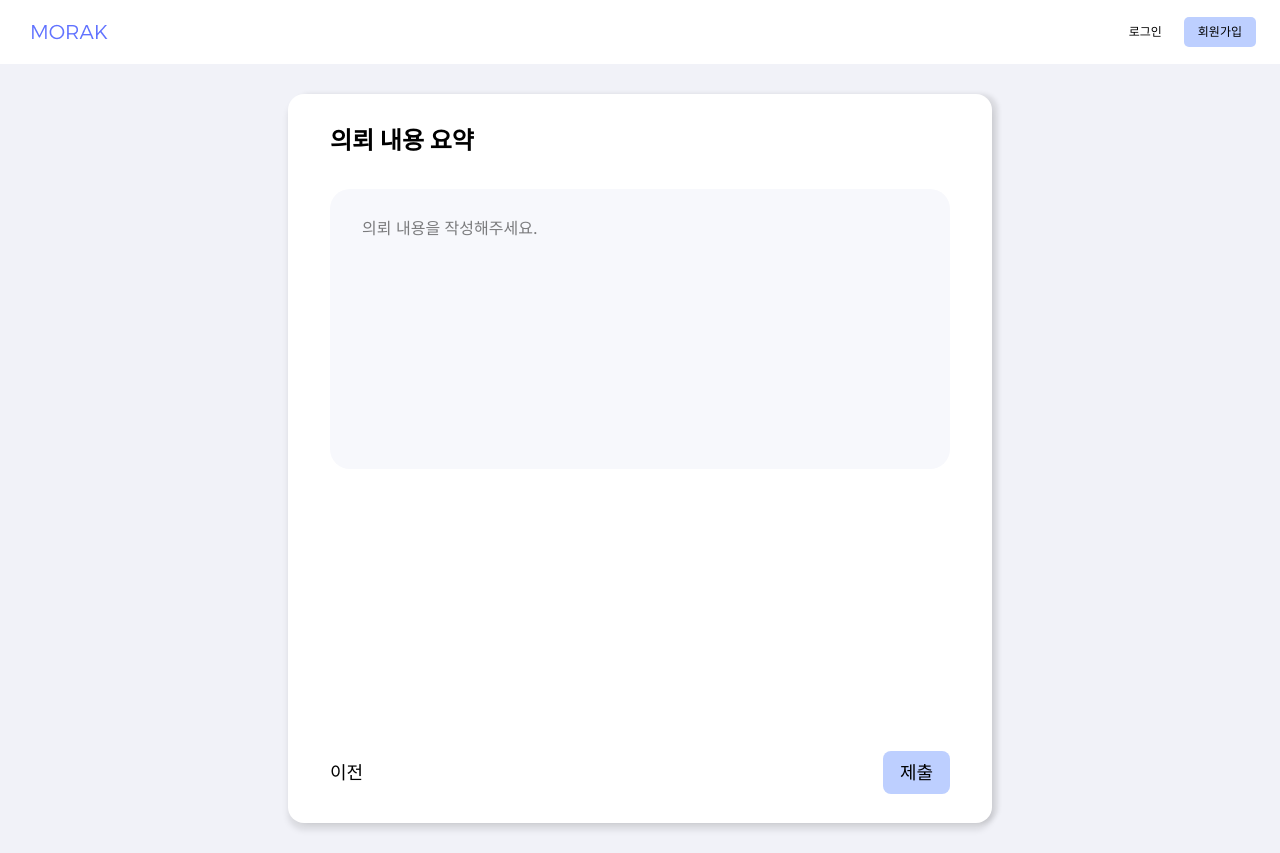
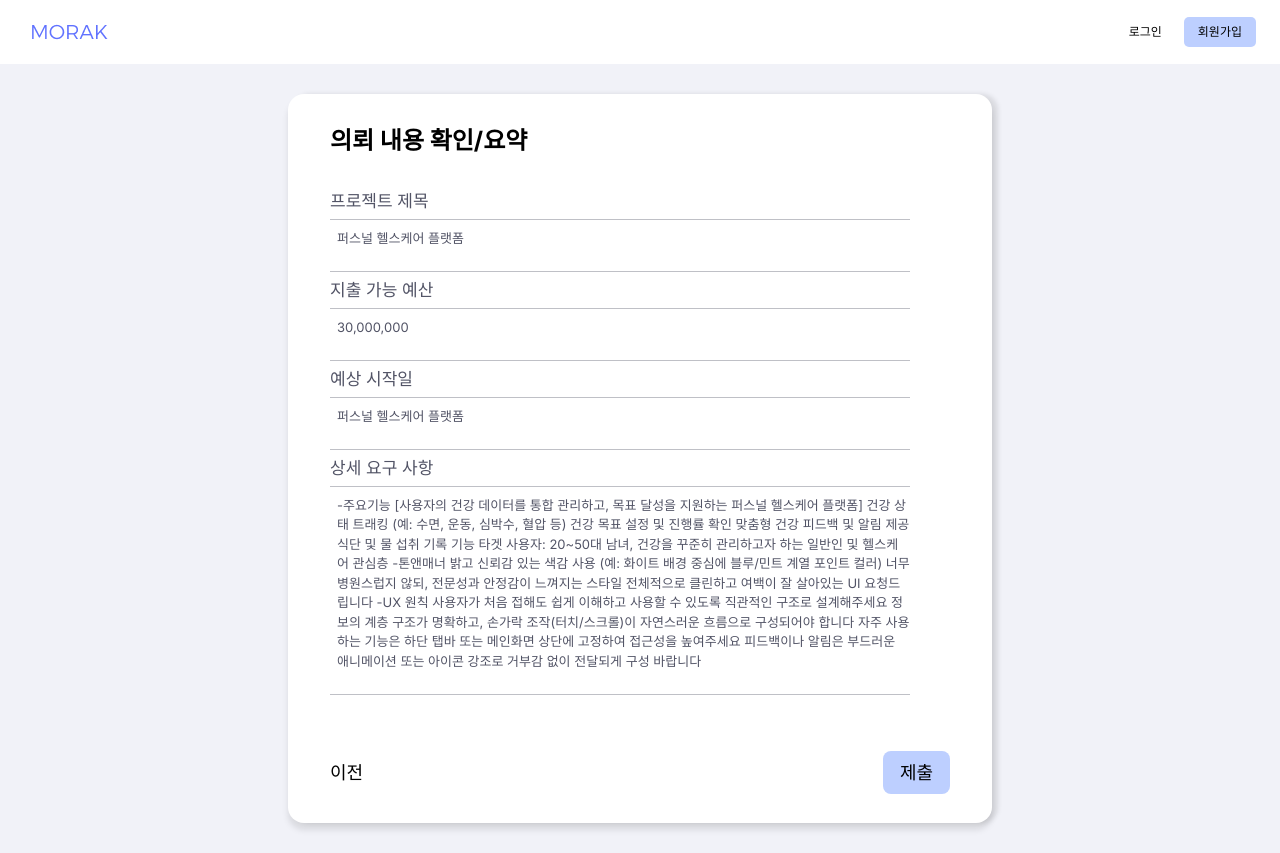
Before and after one commit to morak-web/morak-frontend, a React (Vite) app: page /request/requirement-summary in a window 1280 px wide. Built offline with nearby package versions, Linux system fonts and the light colour scheme.

Commit message:
fix: 의뢰 내용 확인/요약 페이지 UI 수정

```diff
--- a/src/pages/request-write/RequirementSummaryPage.jsx
+++ b/src/pages/request-write/RequirementSummaryPage.jsx
@@ -1,5 +1,6 @@
 import MainLayout from '../../components/layout/MainLayout';
 import { Link } from 'react-router-dom';
+import folderImg from '../../assets/RequestWrite/folder.png';
 
 export default function RequirementSummaryPage() {
   return (
@@ -7,12 +8,84 @@ export default function RequirementSummaryPage() {
       <div className="w-[100%] bg-[#f1f2f8] min-h-[calc(100vh-64px)] py-[30px] flex items-center">
         <div className=" w-[100%] sm:w-[55%] mx-auto bg-white h-[729px] rounded-[16px] shadow-[6px_0px_5px_rgba(0,0,0,0.1),0_7px_6px_rgba(0,0,0,0.1)] px-[42px] py-[29px] flex flex-col justify-between">
           <h1 className="text-[24px] font-bold flex flex-col mb-[30px]">
-            의뢰 내용 요약
+            의뢰 내용 확인/요약
           </h1>
-          <textarea
-            className="w-[100%] h-[280px] bg-[#F7F8FC] rounded-[20px] resize-none py-[26px] px-[31px] text-black font-[16px] border-[1px] border-transparent outline-none focus:border-[1px] focus:border-[#d6d6d694] mb-[282px]"
-            placeholder="의뢰 내용을 작성해주세요."
-          ></textarea>
+          <div className="flex flex-col gap-[6px] overflow-y-auto custom-scrollbar pr-[40px] mb-[56px]">
+            <div>
+              <h1 className="text-[#525466] text-[17px] border-b-[1px] border-[#5254665e] pb-[4px]">
+                프로젝트 제목
+              </h1>
+              <p className="text-[#525466] text-[13px] pb-[23px] border-b-[1px] border-[#5254665e] pl-[7px] pt-[9px]">
+                퍼스널 헬스케어 플랫폼
+              </p>
+            </div>
+            <div>
+              <h1 className="text-[#525466] text-[17px] border-b-[1px] border-[#5254665e] pb-[4px]">
+                지출 가능 예산
+              </h1>
+              <p className="text-[#525466] text-[13px] pb-[23px] border-b-[1px] border-[#5254665e] pl-[7px] pt-[9px]">
+                30,000,000{' '}
+              </p>
+            </div>
+            <div>
+              <div>
+                <h1 className="text-[#525466] text-[17px] border-b-[1px] border-[#5254665e] pb-[4px]">
+                  예상 시작일
+                </h1>
+                <p className="text-[#525466] text-[13px] pb-[23px] border-b-[1px] border-[#5254665e] pl-[7px] pt-[9px]">
+                  퍼스널 헬스케어 플랫폼
+                </p>
+              </div>
+            </div>
+            <div>
+              <h1 className="text-[#525466] text-[17px] border-b-[1px] border-[#5254665e] pb-[4px]">
+                상세 요구 사항
+              </h1>
+              <p className="text-[#525466] text-[13px] pb-[23px] border-b-[1px] border-[#5254665e] pl-[7px] pt-[9px]">
+                -주요기능 [사용자의 건강 데이터를 통합 관리하고, 목표 달성을
+                지원하는 퍼스널 헬스케어 플랫폼] 건강 상태 트래킹 (예: 수면,
+                운동, 심박수, 혈압 등) 건강 목표 설정 및 진행률 확인 맞춤형 건강
+                피드백 및 알림 제공 식단 및 물 섭취 기록 기능 타겟 사용자:
+                20~50대 남녀, 건강을 꾸준히 관리하고자 하는 일반인 및 헬스케어
+                관심층 -톤앤매너 밝고 신뢰감 있는 색감 사용 (예: 화이트 배경
+                중심에 블루/민트 계열 포인트 컬러) 너무 병원스럽지 않되,
+                전문성과 안정감이 느껴지는 스타일 전체적으로 클린하고 여백이 잘
+                살아있는 UI 요청드립니다 -UX 원칙 사용자가 처음 접해도 쉽게
+                이해하고 사용할 수 있도록 직관적인 구조로 설계해주세요 정보의
+                계층 구조가 명확하고, 손가락 조작(터치/스크롤)이 자연스러운
+                흐름으로 구성되어야 합니다 자주 사용하는 기능은 하단 탭바 또는
+                메인화면 상단에 고정하여 접근성을 높여주세요 피드백이나 알림은
+                부드러운 애니메이션 또는 아이콘 강조로 거부감 없이 전달되게 구성
+                바랍니다
+              </p>
+            </div>
+            <div className="mb-[24px]">
+              <h1 className="text-[#525466] text-[17px] border-b-[1px] border-[#5254665e] pb-[4px]">
+                참고 자료
+              </h1>
+              <p className="text-[#525466] text-[13px] pb-[23px] border-b-[1px] border-[#5254665e] pl-[7px] pt-[9px] flex">
+                <img
+                  src={folderImg}
+                  alt="folderImg"
+                  className="w-[16px] h-[15px] mr-[2px]"
+                />
+                퍼스널 헬스케어 플랫폼 레퍼런스.zip{' '}
+              </p>
+              <p className="text-[#A9A9A9] text-[12px] text-end mt-[2px]">
+                내용을 수정하려면 이전으로 돌아가주세요.
+              </p>
+            </div>
+            <div className="relative">
+              <h1 className="text-[#525466] text-[16px] mb-[6px]">
+                의뢰 내용을 바탕으로 요약했습니다!
+              </h1>
+              <textarea className="w-[100%] h-[227px] bg-[#F7F8FC] rounded-[20px] resize-none py-[26px] px-[31px] text-[#525466] text-[15px] border-[1px] border-transparent outline-none focus:border-[1px] focus:border-[#d6d6d694] mb-[56px]"></textarea>
+              <p className="text-[#A9A9A9] text-[12px] absolute right-5 bottom-20">
+                요약문을 확인하고 제출 버튼을 눌러주세요.
+              </p>
+            </div>
+          </div>
+          {/* 이전, 다음 버튼 */}
           <div className="flex justify-between items-center">
             <Link
               to="/request/AI-question"
```
Also changed, not shown: src/assets/RequestWrite/folder.png (added), 1 other file (tests, documents, lock files or other folders).
